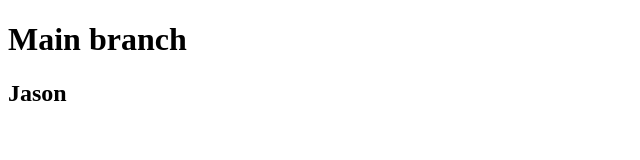
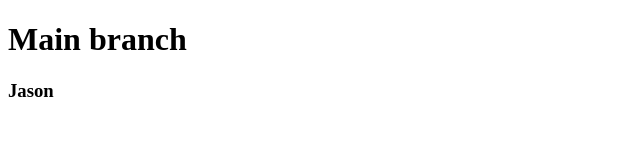
Before and after one commit to brianphan94/blueBadgeServer, a plain HTML site: page index.html in a window 1280 px wide. Shown: the full height of the page, 0-640 px from the left. Drawn offline with Linux system fonts and the light colour scheme.

Commit message:
jason push server

```diff
--- a/index.html
+++ b/index.html
@@ -8,6 +8,6 @@
 </head>
 <body>
     <h1>Main branch</h1>
-    <h2>Jason</h2>
+    <h3>Jason</h3>
 </body>
 </html>
```
